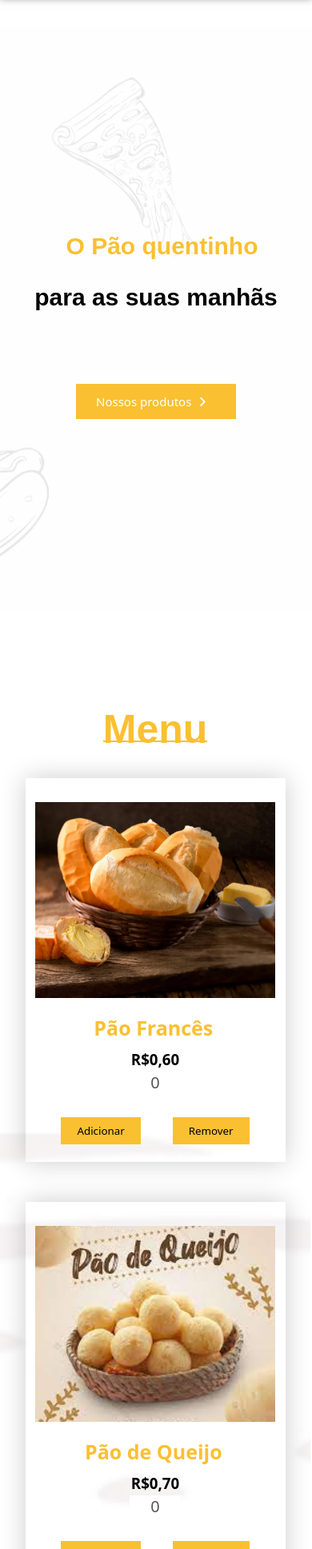
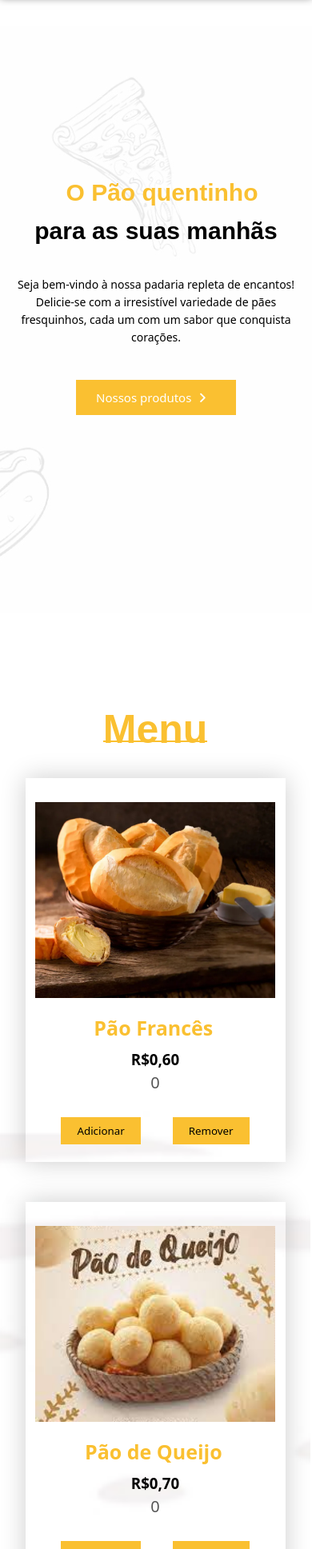
Before and after one commit to maaat-aug/PadariaPingoDeMel, a plain HTML site: page index.html in a window 390 px wide. Shown: the part 63-2000 px from the top of the page at 80% size. Drawn offline with Linux system fonts and the light colour scheme; a web font is replaced by a local one.

Commit message:
few adjustments ☀
few adjustments ☀

```diff
--- a/css/mobile.css
+++ b/css/mobile.css
@@ -3,20 +3,23 @@ section .main_btn{
     font-size: 15px;
     padding: 12px 25px;
 }
+
 section .main .men_text h1 span{
     font-size: 30px;
+
 }
-input:disabled {
 
-    background-color: white;
-}
 section .main .men_text h1{
+    margin-top: -4rem;
     font-size: 30px;
-    line-height: 4rem;
+    line-height: 3rem;
 }
 
 section p{
-    display: none;
+    font-size: 14px;
+    display: block;
+    width: 100vw;
+    padding: 10px;
 }
 
 section nav{
@@ -87,6 +90,8 @@ section nav .icon i{
 .menu input {
     margin-top: -3.5rem;
     font-size: 20px;
+    background-color: transparent;
+    border: none;
 }
 .contato{
     width: 100%;
--- a/css/style.css
+++ b/css/style.css
@@ -15,10 +15,12 @@ section{
     width: 100%;
     height: 100vh;
 }
+
 input:disabled {
 
-    background-color: white;
+    background-color: transparent;
 }
+
 section nav{
     display: flex;
     justify-content: space-around;
@@ -315,6 +317,8 @@ section .main_btn:hover i{
     margin-top: -3.5rem;
 }
 
+
+
 .menu .input {
     display: flex;
     justify-content: center;
```
Also changed, not shown: index.html (+0 -1 lines).
